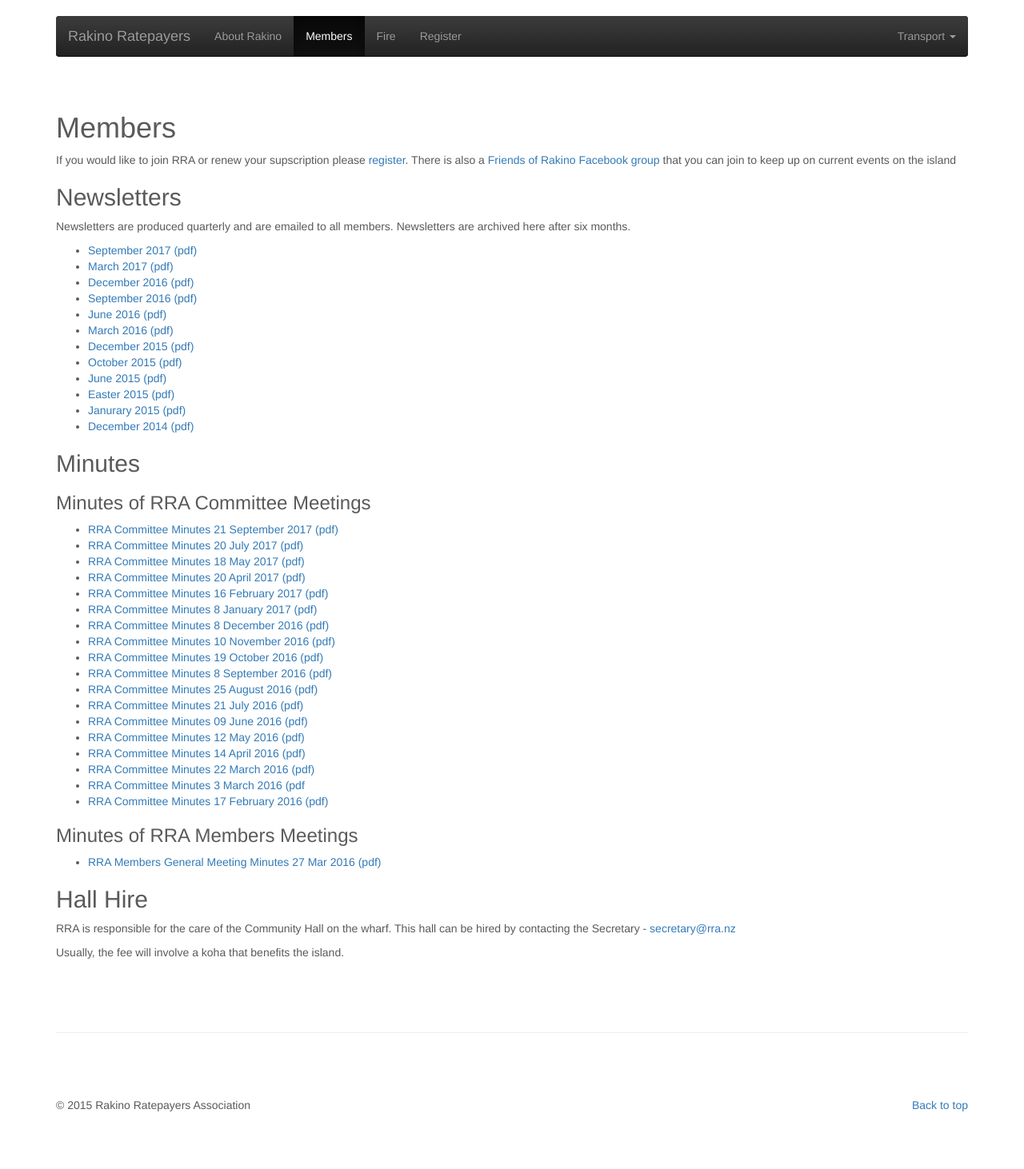
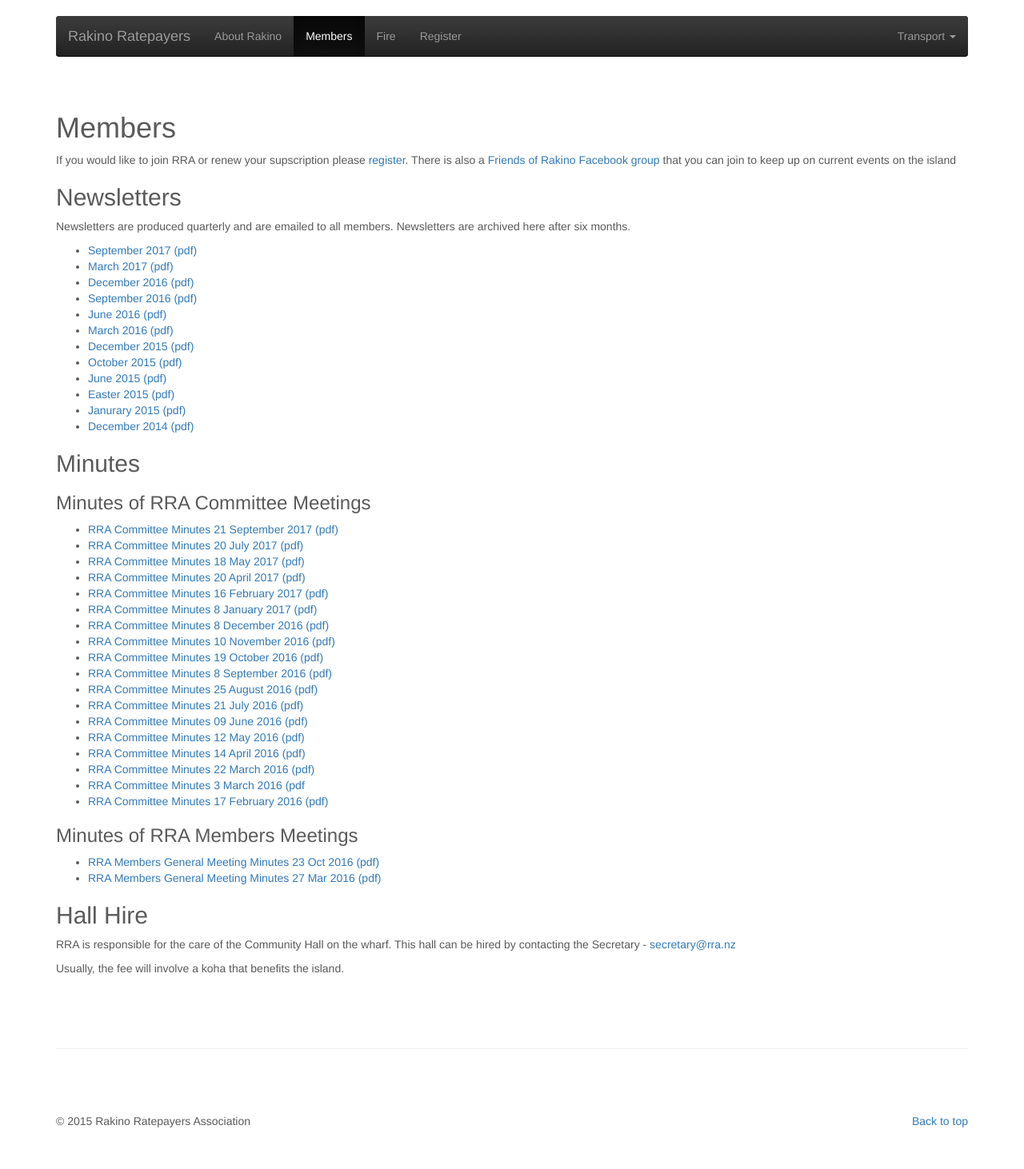
Before and after one commit to rakinoratepayers/rakinoratepayers.github.io, a Jekyll site: the page built from members.md, in a window 1280 px wide. Shown: the whole page at 80% size. Built offline with Jekyll 4.4.1, drawn with Linux system fonts in a browser that asks for light colours; nearby versions of some CDN libraries.

Commit message:
2016 agm minutes

```diff
--- a/members.md
+++ b/members.md
@@ -51,6 +51,7 @@
 - [RRA Committee Minutes 17 February 2016 (pdf)](/assets/minutes/160217 RRA Committee Minutes 17 Feb 2016.pdf)
 
 ### Minutes of RRA Members Meetings
+- [RRA Members General Meeting Minutes 23 Oct 2016 (pdf)](/assets/minutes/161023 RRA Members General Meeting Minutes 23 Oct 2016.pdf)
 - [RRA Members General Meeting Minutes 27 Mar 2016 (pdf)](/assets/minutes/160326 RRA Members General Meeting Minutes 27 Mar 2016.pdf)
 
 
```
Also changed, not shown: 1 other file.
